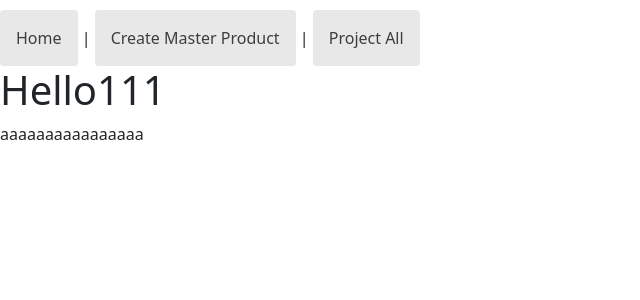
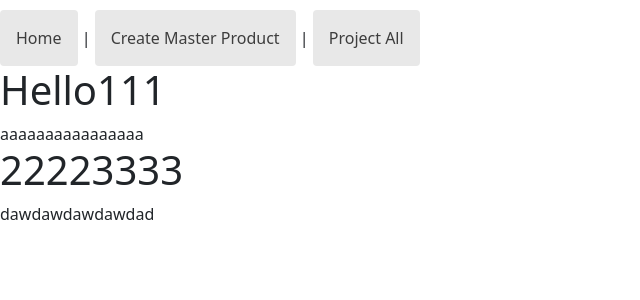
Before and after one commit to Pirapatr1999/PirapatRunepenProject, an Angular app in the folder PirapatR/: page /ProjectAll/Project-A in a window 1280 px wide. Shown: the top 300 px of the page, without its empty margins (0-640 px from the left). Built offline with nearby package versions, Linux system fonts and the light colour scheme.

Commit message:
PirapatR
Test a

```diff
--- a/PirapatR/src/app/project-all/project-a/project-a.component.html
+++ b/PirapatR/src/app/project-all/project-a/project-a.component.html
@@ -1,2 +1,4 @@
 <h1>Hello111</h1>
 aaaaaaaaaaaaaaaa
+<h1>22223333</h1>
+dawdawdawdawdad
```
